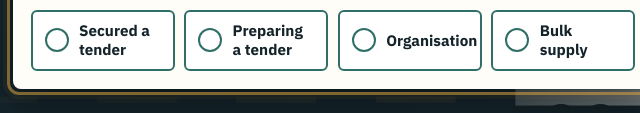
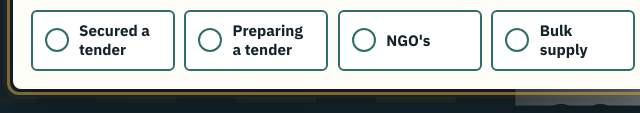
Before and after one commit to lesleysacks/TENDER_WEBSITE, a website: page index.html in a window 1280 px wide. Shown: the part 682-795 px from the top of the page, 27-667 px from the left. Drawn offline with Linux system fonts and the light colour scheme; no server answers.

Commit message:
Update index.html

```diff
--- a/index.html
+++ b/index.html
@@ -66,7 +66,7 @@
               <div class="hero-options">
                 <label class="hero-option"><input type="radio" name="leadType" value="tender-secured" /><span>Secured a tender</span></label>
                 <label class="hero-option"><input type="radio" name="leadType" value="tender-preparing" /><span>Preparing a tender</span></label>
-                <label class="hero-option"><input type="radio" name="leadType" value="organisation" /><span>Organisation</span></label>
+                <label class="hero-option"><input type="radio" name="leadType" value="organisation" /><span>NGO's</span></label>
                 <label class="hero-option"><input type="radio" name="leadType" value="bulk" /><span>Bulk supply</span></label>
               </div>
             </fieldset>
```
